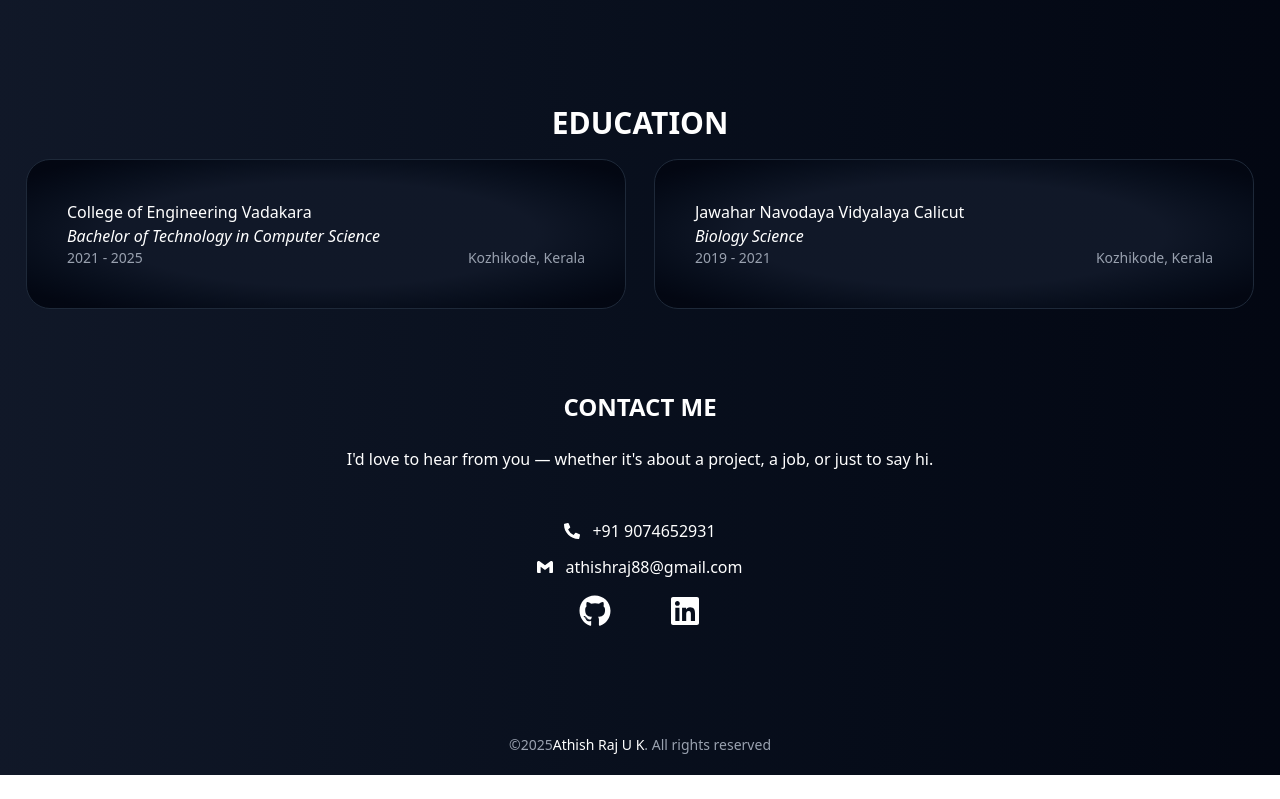
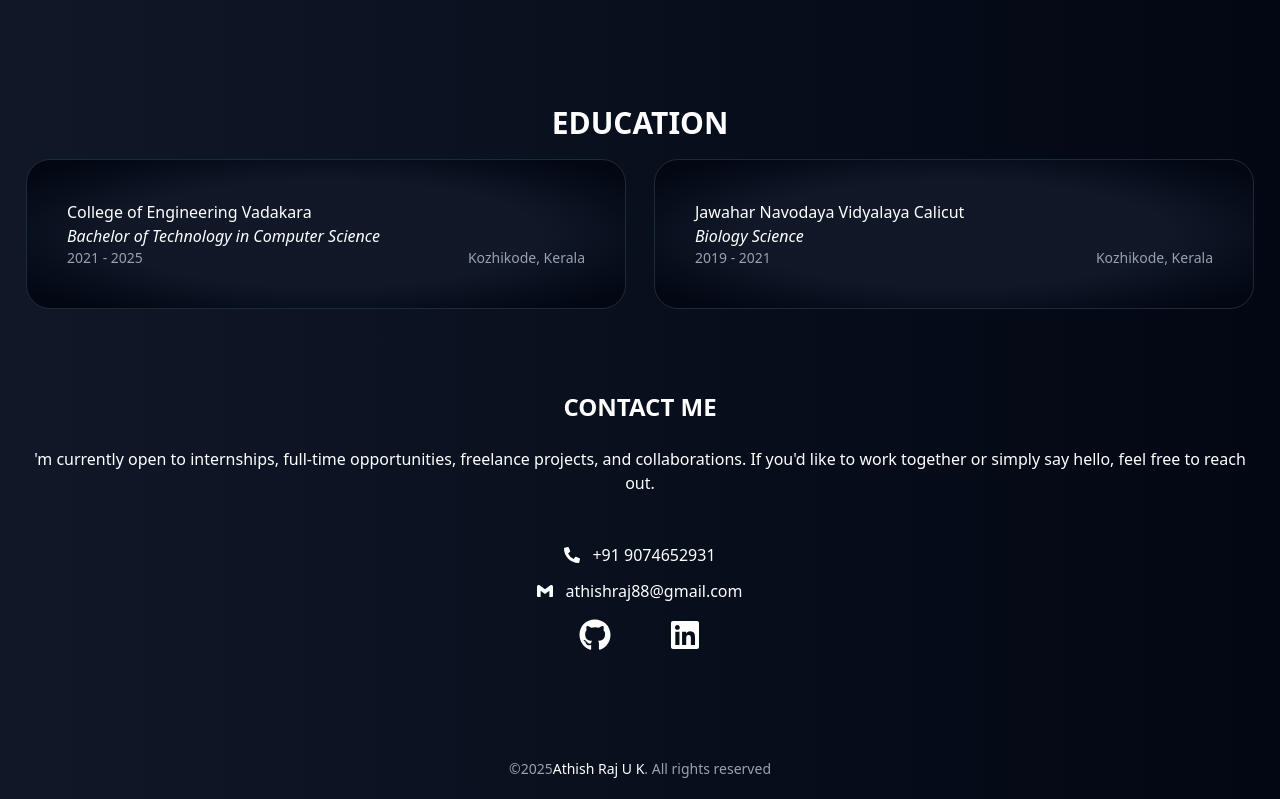
Before and after one commit to AthishRaj/My-portfolio, a React (Vite) app: page / in a window 1280 px wide. Shown: the part 2965-3764 px from the top of the page. Before the commit the page ends 3740 px from the top, so only its background shows below. Built offline with nearby package versions, Linux system fonts and the light colour scheme.

Commit message:
minor patches

```diff
--- a/src/component/Contact.jsx
+++ b/src/component/Contact.jsx
@@ -9,7 +9,7 @@ export default function Contact() {
         <div className="mt-20 w-full flex flex-col gap-6 items-center">
           <div className="justify-items-center">
             <h1 className="text-2xl font-bold">CONTACT ME</h1>
-            <p className="my-6 mx-6 text-center">I'd love to hear from you — whether it's about a project, a job, or just to say hi.</p>
+            <p className="my-6 mx-6 text-center">'m currently open to internships, full-time opportunities, freelance projects, and collaborations. If you'd like to work together or simply say hello, feel free to reach out.</p>
           </div>
           <div className="flex flex-col gap-3">
             <a href="tel:9074652931"
```
